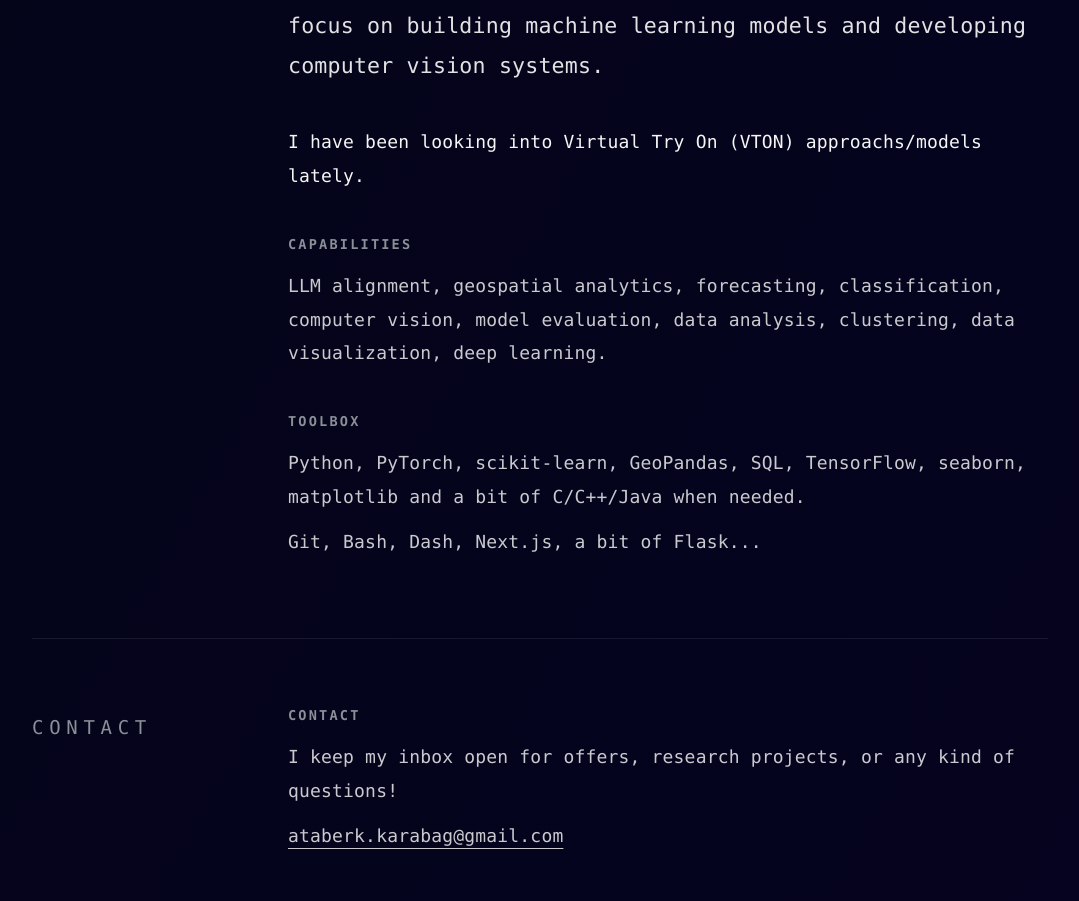
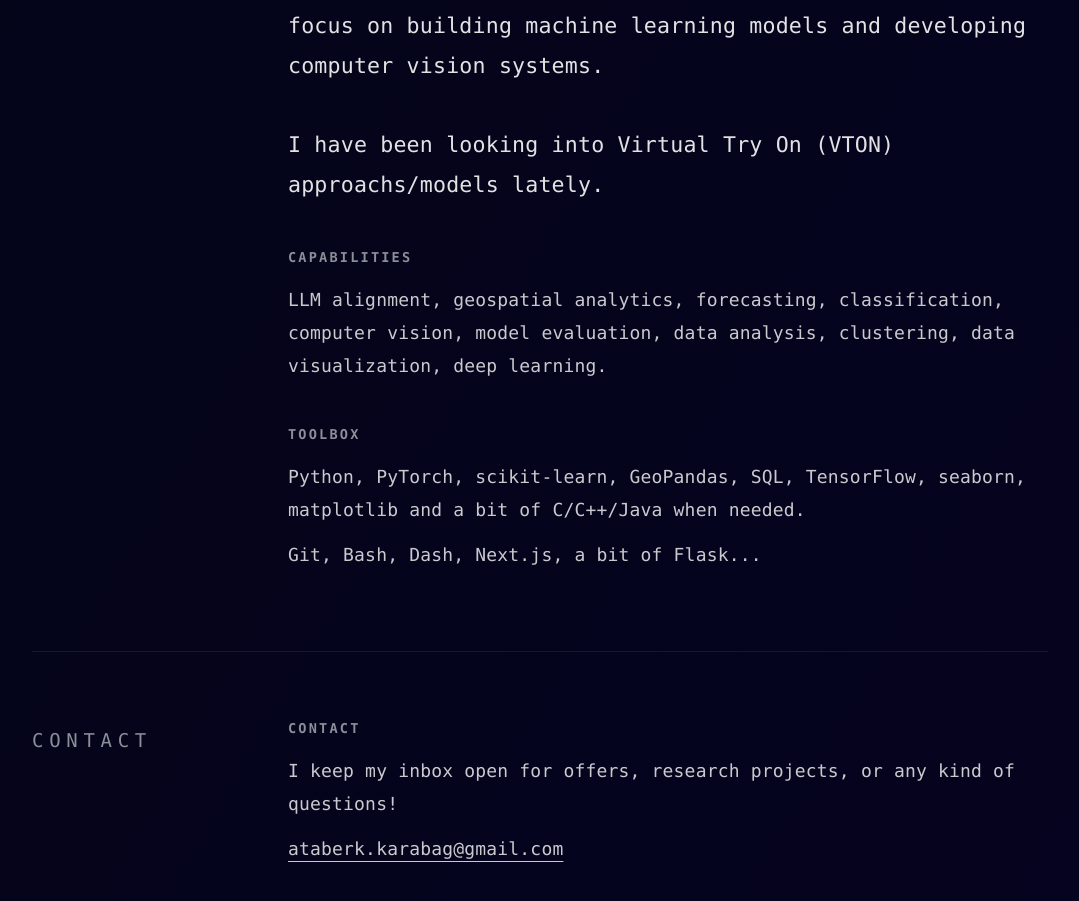
Before and after one commit to karabagata/portfolio, a Next.js app: page / in a window 1280 px wide. Shown: the part 1752-2653 px from the top of the page, without its empty margins (100-1179 px from the left). Built offline with nearby package versions, Linux system fonts and the light colour scheme.

Commit message:
update <p> styling

```diff
--- a/app/page.tsx
+++ b/app/page.tsx
@@ -39,7 +39,7 @@ export default function Home() {
           I am in the final stages of my master’s program and will soon start a six-month internship at <Link href="https://kwarto.io" target="_blank">Kwarto</Link> as a Data Scientist / AI Developer.
            During this internship, I will focus on building machine learning models and developing computer vision systems.
           </p>
-          <p>
+          <p className="terminal-paragraph">
            I have been looking into Virtual Try On (VTON) approachs/models lately.
           </p>
           <div className="terminal-stack">
```
